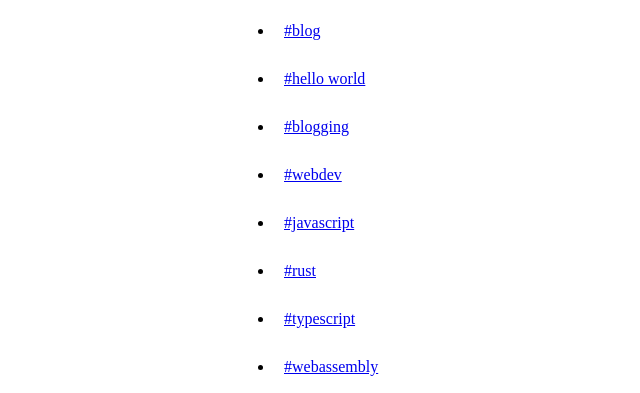
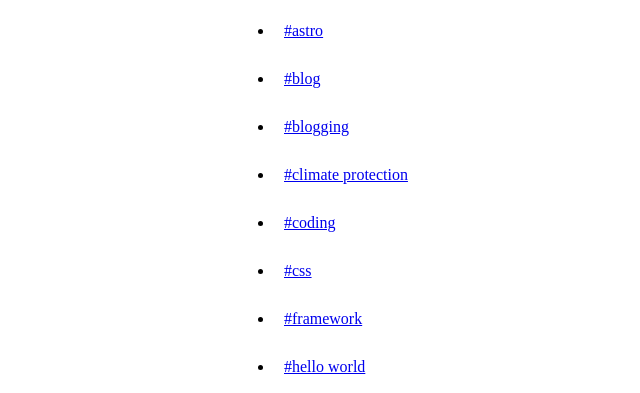
Before and after one commit to Jak2k/website, an Astro site: page /tag in a window 1280 px wide. Shown: the part 402-795 px from the top of the page, without its empty margins (86-726 px from the left). Built offline with nearby package versions, Linux system fonts and the light colour scheme; Astro itself is replaced by a stand-in of ours; some packages are replaced by stand-ins of ours; a web font is replaced by a local one.

Commit message:
fix tag duplication

```diff
--- a/src/pages/tag/index.astro
+++ b/src/pages/tag/index.astro
@@ -4,14 +4,17 @@ import Base from "../../layouts/Base.astro";
 
 const posts = await getCollection("posts");
 
-const tags = posts.reduce((acc, post) => {
+const tags = [...new Set(posts.reduce((acc, post) => {
   post.data.tags.forEach((tag) => {
+    tag = tag.slug || `${tag} (No additional info)`;
     if (!acc.includes(tag)) {
       acc.push(tag);
     }
   });
   return acc;
-}, []);
+}, []))].sort();
+
+console.log(tags);
 ---
 
 <Base title="Tags" description="All tags by Jak2k">
@@ -28,8 +31,8 @@ const tags = posts.reduce((acc, post) => {
           dark:border-gray-700
           rounded-2.5
         >
-          <a href={`/tag/${tag.slug || tag}`}>
-            #{tag.slug || tag} {tag.slug ? "" : " (No additional info)"}
+          <a href={`/tag/${tag}`}>
+            #{tag}
           </a>
         </li>
       ))
```
